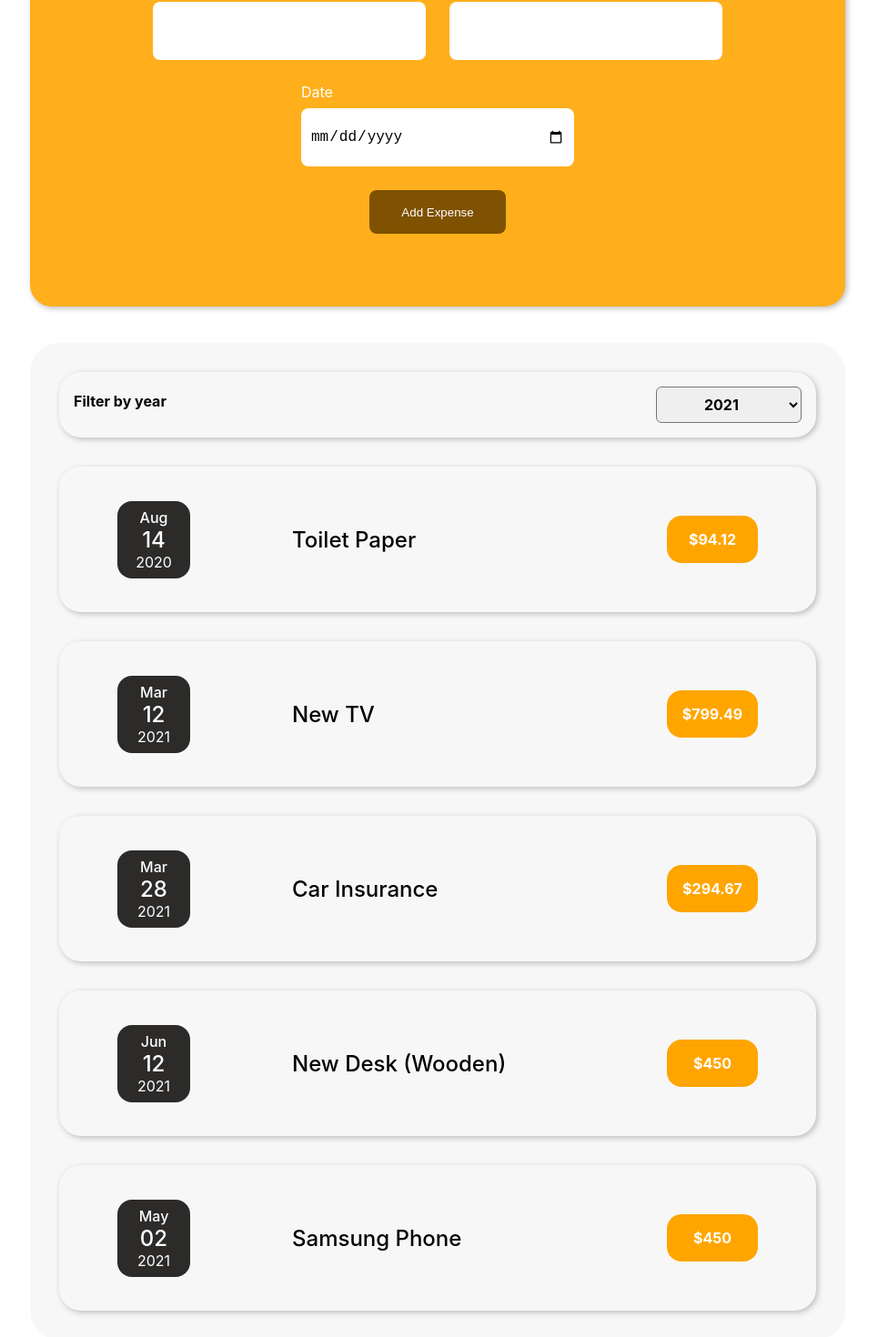
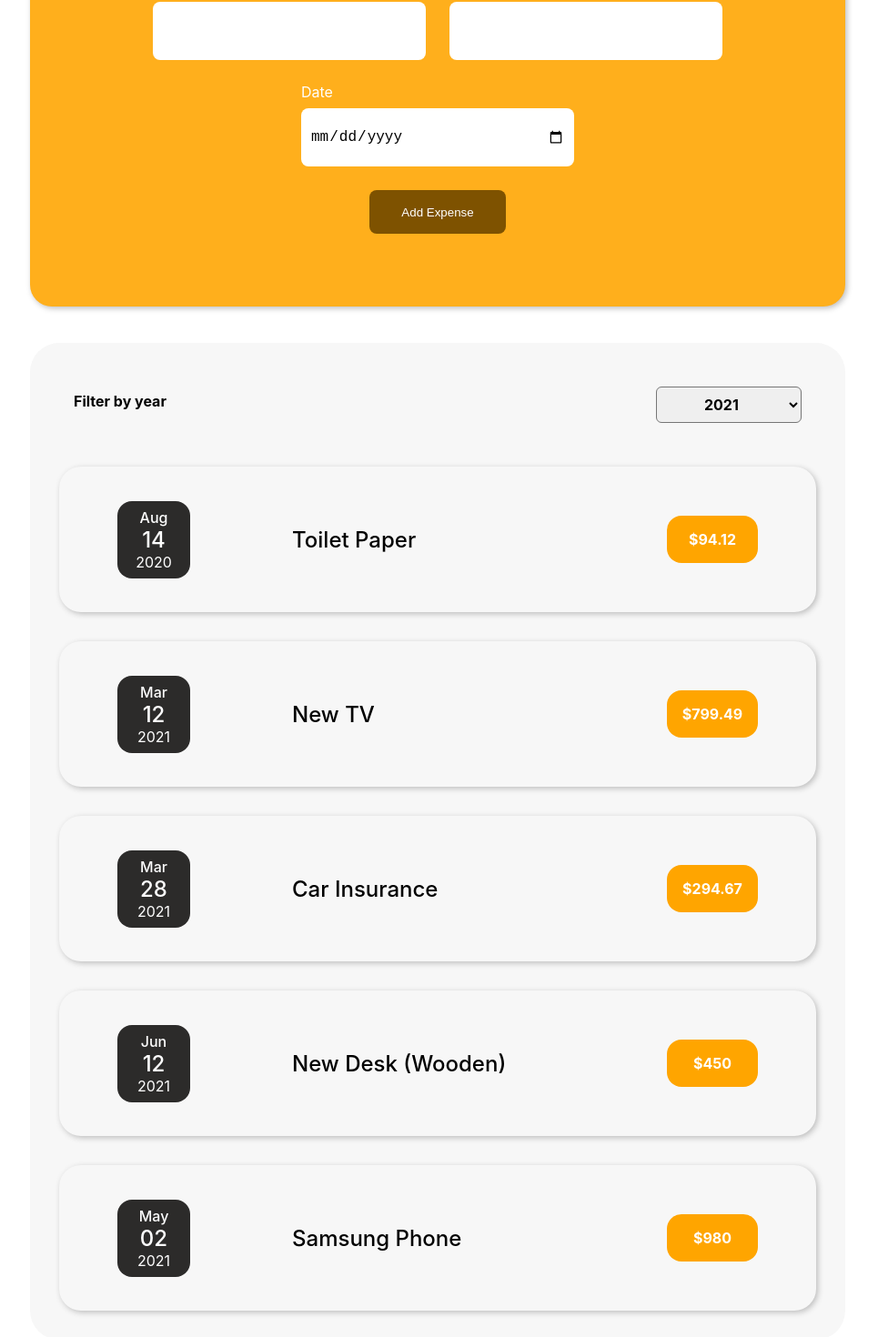
Before and after one commit to EbenFergy/ExpenseTracker, a React (Create React App) app: page / in a window 1280 px wide. Shown: the part 188-1658 px from the top of the page at 91% size, without its empty margins (159-1124 px from the left). Built offline with nearby package versions, Linux system fonts and the light colour scheme.

Commit message:
re-edited the passing of states

```diff
--- a/src/App.js
+++ b/src/App.js
@@ -39,6 +39,8 @@ function App() {
 
   const newExpense=(formResponse)=>{
     console.log('app.js', formResponse);
+
+
   }
   return (
     <div className="App">
--- a/src/Components/Expenses/Expenses.jsx
+++ b/src/Components/Expenses/Expenses.jsx
@@ -1,7 +1,7 @@
 import React, { useState } from "react";
 import ExpenseItem from "./ExpenseItem";
 import "./Expenses.css";
-import Cards from "../UI/Cards";
+// import Cards from "../UI/Cards";
 import ExpenseFilter from "../Filter/ExpenseFilter";
 
 const Expenses = (props) => {
@@ -16,34 +16,13 @@ const Expenses = (props) => {
 
   return (
     <div className="expenses">
-      <Cards>
-        <ExpenseFilter filteredYear={filteredYear} selection={expenseFilterSelect} />
-      </Cards>
-      <ExpenseItem
-        title={expensesObj[0].title}
-        amount={expensesObj[0].amount}
-        date={expensesObj[0].date}
+      <ExpenseFilter
+        filteredYear={filteredYear}
+        selection={expenseFilterSelect}
       />
-      <ExpenseItem
-        title={expensesObj[1].title}
-        amount={expensesObj[1].amount}
-        date={expensesObj[1].date}
-      />
-      <ExpenseItem
-        title={expensesObj[2].title}
-        amount={expensesObj[2].amount}
-        date={expensesObj[2].date}
-      />
-      <ExpenseItem
-        title={expensesObj[3].title}
-        amount={expensesObj[3].amount}
-        date={expensesObj[3].date}
-      />
-      <ExpenseItem
-        title={expensesObj[4].title}
-        amount={expensesObj[3].amount}
-        date={expensesObj[4].date}
-      />
+      {expensesObj.map((expenses) => (
+        <ExpenseItem key={expenses.id} {...expenses} />
+      ))}
     </div>
   );
 };
```
